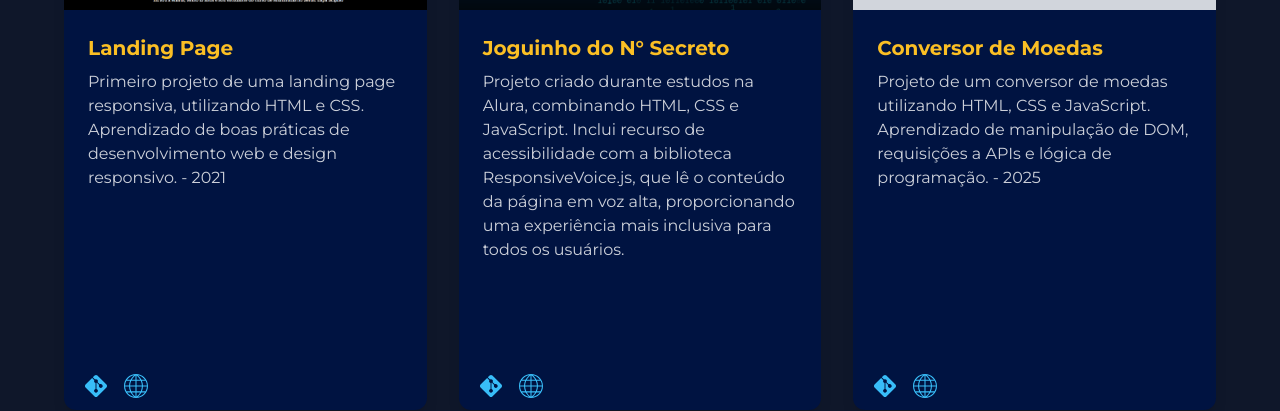
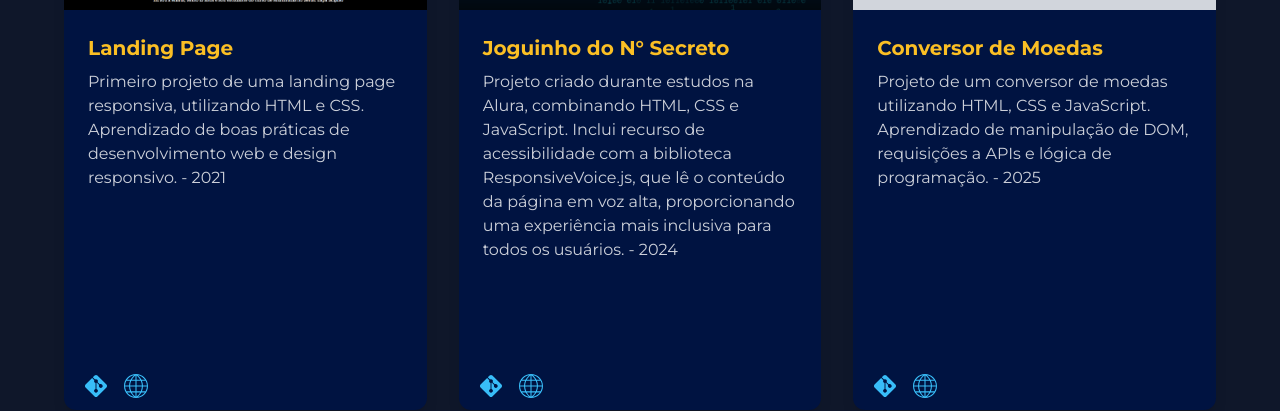
Before and after one commit to mimiisha/portfolio, a React (Vite) app: page /projetos in a window 1280 px wide. Shown: the part 326-737 px from the top of the page. Built offline with nearby package versions, Linux system fonts and the light colour scheme.

Commit message:
ajuste importação

```diff
--- a/src/main.jsx
+++ b/src/main.jsx
@@ -2,7 +2,7 @@ import React from "react"
 import ReactDOM from "react-dom/client"
 import { BrowserRouter, Routes, Route } from "react-router-dom"
 import "./index.css"
-import Layout from "./components/layout.jsx"
+import Layout from "./components/Layout.jsx"
 import AboutMe from "./pages/About.jsx"
 import Home from "./pages/Home.jsx"
 import Contact from "./pages/Contact.jsx"
--- a/src/pages/Portfolio.jsx
+++ b/src/pages/Portfolio.jsx
@@ -16,7 +16,7 @@ const Portfolio = () => {
         {
             image: joguinhonsecreto,
             title: "Joguinho do N° Secreto",
-            description: "Projeto criado durante estudos na Alura, combinando HTML, CSS e JavaScript. Inclui recurso de acessibilidade com a biblioteca ResponsiveVoice.js, que lê o conteúdo da página em voz alta, proporcionando uma experiência mais inclusiva para todos os usuários.",
+            description: "Projeto criado durante estudos na Alura, combinando HTML, CSS e JavaScript. Inclui recurso de acessibilidade com a biblioteca ResponsiveVoice.js, que lê o conteúdo da página em voz alta, proporcionando uma experiência mais inclusiva para todos os usuários. - 2024",
             linkInternet: "https://joguinhonsecreto.vercel.app/",
             linkGitHub: "https://github.com/mimiisha/Joguinho-de-n-mero-secreto"
         },
```
